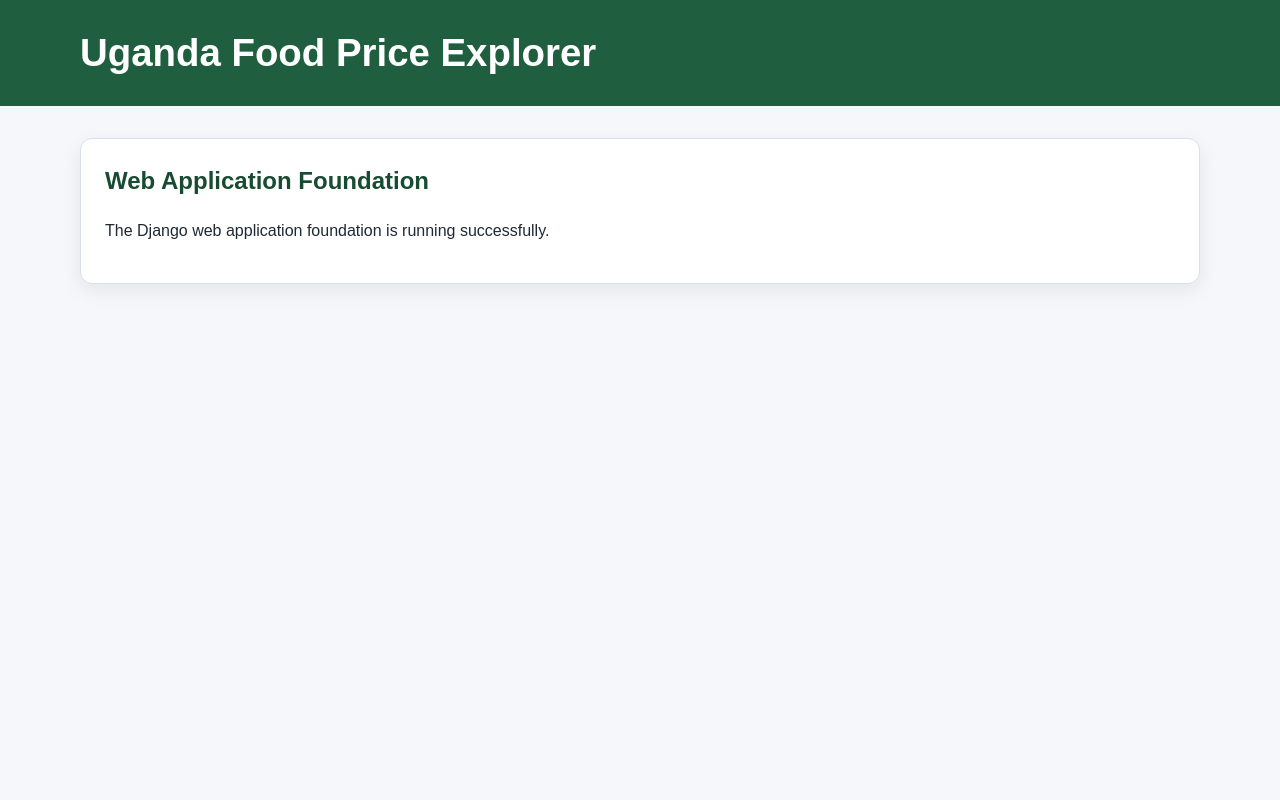
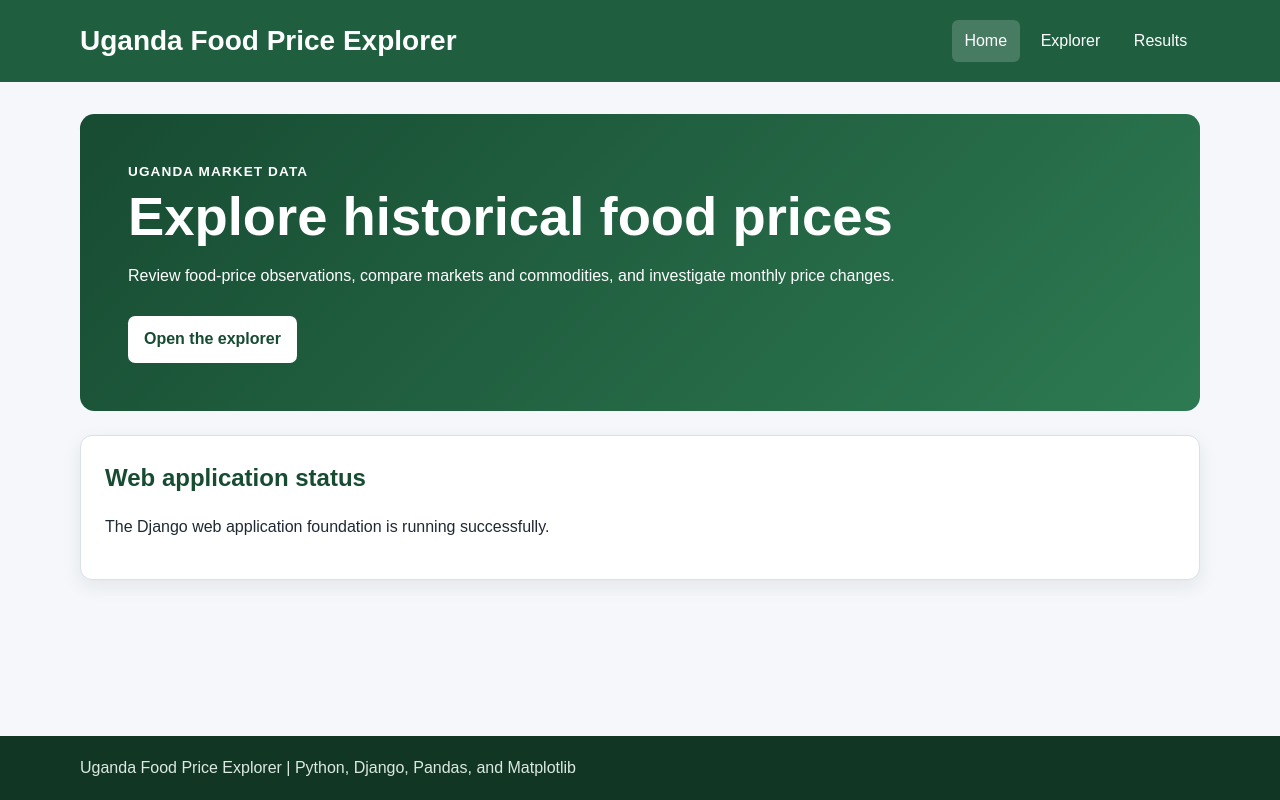
Before and after one commit to ADBranches/uganda-food-price-explorer, a Django app: page / in a window 1280 px wide. Run offline with Django 5.2, Linux system fonts and the light colour scheme.

Commit message:
Build shared layout and navigation

```diff
--- a/explorer/static/explorer/css/styles.css
+++ b/explorer/static/explorer/css/styles.css
@@ -11,7 +11,14 @@
 }
 
 body {
+    min-height: 100vh;
     margin: 0;
+    display: flex;
+    flex-direction: column;
+}
+
+a {
+    color: inherit;
 }
 
 .container {
@@ -20,18 +27,80 @@ body {
 }
 
 .site-header {
-    padding: 1.5rem 0;
     color: #ffffff;
     background: #1f5f3f;
 }
 
-.site-header h1 {
-    margin: 0;
-    font-size: clamp(1.7rem, 4vw, 2.4rem);
+.header-layout {
+    display: flex;
+    align-items: center;
+    justify-content: space-between;
+    gap: 1.5rem;
+    padding: 1.25rem 0;
 }
 
-.status-card {
-    margin: 2rem 0;
+.site-title {
+    font-size: clamp(1.25rem, 3vw, 1.75rem);
+    font-weight: 700;
+    text-decoration: none;
+}
+
+.site-navigation ul {
+    display: flex;
+    flex-wrap: wrap;
+    gap: 0.5rem;
+    margin: 0;
+    padding: 0;
+    list-style: none;
+}
+
+.site-navigation a {
+    display: block;
+    padding: 0.55rem 0.8rem;
+    border-radius: 0.4rem;
+    text-decoration: none;
+}
+
+.site-navigation a:hover,
+.site-navigation a:focus-visible,
+.site-navigation a[aria-current="page"] {
+    background: rgb(255 255 255 / 18%);
+}
+
+.main-content {
+    flex: 1;
+    padding: 2rem 0 3rem;
+}
+
+.hero,
+.page-heading {
+    margin-bottom: 1.5rem;
+}
+
+.hero {
+    padding: clamp(1.5rem, 5vw, 3rem);
+    border-radius: 0.9rem;
+    color: #ffffff;
+    background: linear-gradient(135deg, #174b32, #2d7a52);
+}
+
+.hero h1,
+.page-heading h1 {
+    margin: 0.2rem 0 0.75rem;
+    font-size: clamp(2rem, 6vw, 3.4rem);
+    line-height: 1.15;
+}
+
+.eyebrow {
+    margin: 0;
+    font-size: 0.85rem;
+    font-weight: 700;
+    letter-spacing: 0.08em;
+    text-transform: uppercase;
+}
+
+.content-card {
+    margin: 1.5rem 0;
     padding: 1.5rem;
     border: 1px solid #d8e1e8;
     border-radius: 0.75rem;
@@ -39,7 +108,61 @@ body {
     box-shadow: 0 0.4rem 1.2rem rgb(31 41 51 / 8%);
 }
 
-.status-card h2 {
+.content-card h2 {
     margin-top: 0;
     color: #174b32;
 }
+
+.feature-list {
+    padding-left: 1.25rem;
+}
+
+.primary-action,
+.secondary-action {
+    display: inline-block;
+    margin-top: 0.75rem;
+    padding: 0.7rem 1rem;
+    border-radius: 0.45rem;
+    font-weight: 700;
+    text-decoration: none;
+}
+
+.primary-action {
+    color: #174b32;
+    background: #ffffff;
+}
+
+.secondary-action {
+    color: #ffffff;
+    background: #1f5f3f;
+}
+
+.site-footer {
+    padding: 1.25rem 0;
+    color: #dce9e2;
+    background: #123624;
+}
+
+.site-footer p {
+    margin: 0;
+}
+
+@media (max-width: 43rem) {
+    .header-layout {
+        align-items: flex-start;
+        flex-direction: column;
+    }
+
+    .site-navigation {
+        width: 100%;
+    }
+
+    .site-navigation ul {
+        display: grid;
+        grid-template-columns: repeat(3, 1fr);
+    }
+
+    .site-navigation a {
+        text-align: center;
+    }
+}
--- a/explorer/templates/explorer/base.html
+++ b/explorer/templates/explorer/base.html
@@ -9,15 +9,24 @@
 </head>
 <body>
     <header class="site-header">
-        <div class="container">
-            <h1>Uganda Food Price Explorer</h1>
+        <div class="container header-layout">
+            <a class="site-title" href="{% url 'explorer:home' %}">Uganda Food Price Explorer</a>
+            <nav class="site-navigation" aria-label="Main navigation">
+                <ul>
+                    <li><a href="{% url 'explorer:home' %}"{% if active_page == "home" %} aria-current="page"{% endif %}>Home</a></li>
+                    <li><a href="{% url 'explorer:explorer' %}"{% if active_page == "explorer" %} aria-current="page"{% endif %}>Explorer</a></li>
+                    <li><a href="{% url 'explorer:results' %}"{% if active_page == "results" %} aria-current="page"{% endif %}>Results</a></li>
+                </ul>
+            </nav>
         </div>
     </header>
-    <main class="container">
-        <section class="status-card" aria-labelledby="foundation-heading">
-            <h2 id="foundation-heading">Web Application Foundation</h2>
-            <p>{{ status_message }}</p>
-        </section>
+    <main class="container main-content" id="main-content">
+        {% block content %}{% endblock %}
     </main>
+    <footer class="site-footer">
+        <div class="container">
+            <p>Uganda Food Price Explorer | Python, Django, Pandas, and Matplotlib</p>
+        </div>
+    </footer>
 </body>
 </html>
--- /dev/null
+++ b/explorer/templates/explorer/home.html
@@ -0,0 +1,14 @@
+{% extends "explorer/base.html" %}
+
+{% block content %}
+<section class="hero" aria-labelledby="home-heading">
+    <p class="eyebrow">Uganda market data</p>
+    <h1 id="home-heading">Explore historical food prices</h1>
+    <p>Review food-price observations, compare markets and commodities, and investigate monthly price changes.</p>
+    <a class="primary-action" href="{% url 'explorer:explorer' %}">Open the explorer</a>
+</section>
+<section class="content-card" aria-labelledby="foundation-heading">
+    <h2 id="foundation-heading">Web application status</h2>
+    <p>{{ status_message }}</p>
+</section>
+{% endblock %}
--- a/explorer/urls.py
+++ b/explorer/urls.py
@@ -8,4 +8,6 @@ app_name = "explorer"
 
 urlpatterns = [
     path("", views.home, name="home"),
+    path("explorer/", views.explorer, name="explorer"),
+    path("results/", views.results, name="results"),
 ]
--- a/explorer/views.py
+++ b/explorer/views.py
@@ -4,9 +4,28 @@ from django.shortcuts import render
 
 
 def home(request):
-    """Render the application home page."""
+    """Render the home page and current application status."""
     context = {
         "page_title": "Uganda Food Price Explorer",
+        "active_page": "home",
         "status_message": "The Django web application foundation is running successfully.",
     }
-    return render(request, "explorer/base.html", context)
+    return render(request, "explorer/home.html", context)
+
+
+def explorer(request):
+    """Render the page reserved for interactive dataset filters."""
+    context = {
+        "page_title": "Explorer | Uganda Food Price Explorer",
+        "active_page": "explorer",
+    }
+    return render(request, "explorer/explorer.html", context)
+
+
+def results(request):
+    """Render the page reserved for dynamically generated results."""
+    context = {
+        "page_title": "Results | Uganda Food Price Explorer",
+        "active_page": "results",
+    }
+    return render(request, "explorer/results.html", context)
```
Also changed, not shown: explorer/templates/explorer/explorer.html (added, +19 -0 lines), explorer/templates/explorer/results.html (added, +14 -0 lines), explorer/tests.py (+30 -7 lines).
